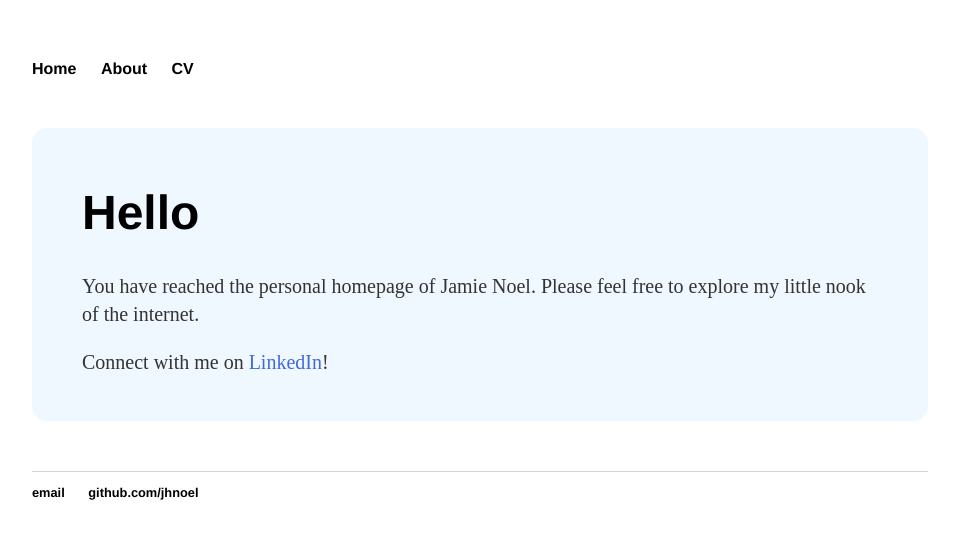
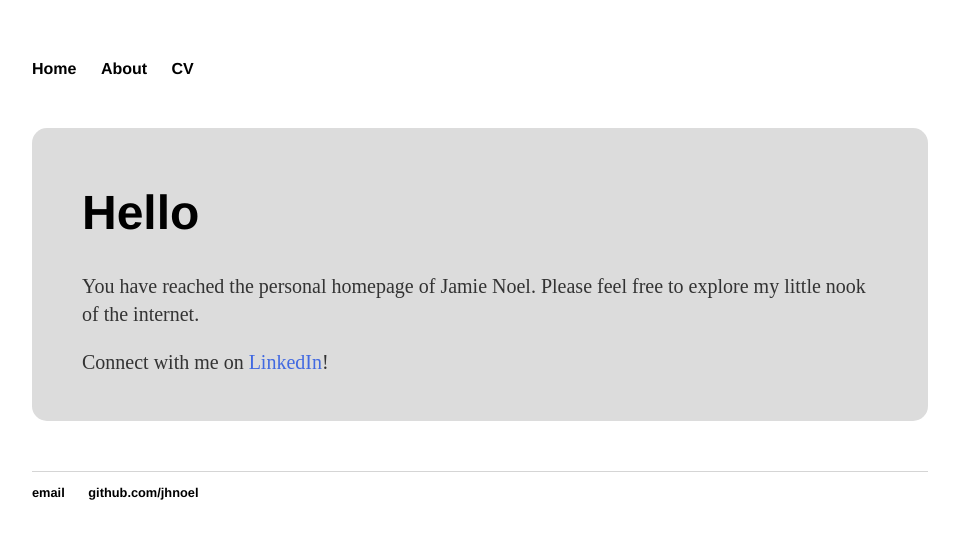
Before and after one commit to jhnoel/jhnoel.github.io, a Jekyll site: the page built from index.html, in a window 1280 px wide. Shown: the top 539 px of the page, without its empty margins (160-1119 px from the left). Built offline with Jekyll 4.4.1, drawn with Linux system fonts in a browser that asks for light colours.

Commit message:
Update main.css

```diff
--- a/css/main.css
+++ b/css/main.css
@@ -48,7 +48,7 @@ ul.posts li {
 .blurb {
     -moz-border-radius: 15px;
     border-radius: 15px;
-    background-color: #F0F8FF ;
+    background-color: #DCDCDC ;
     padding: 25px 50px;
     margin: 50px 0px;
 }
```
